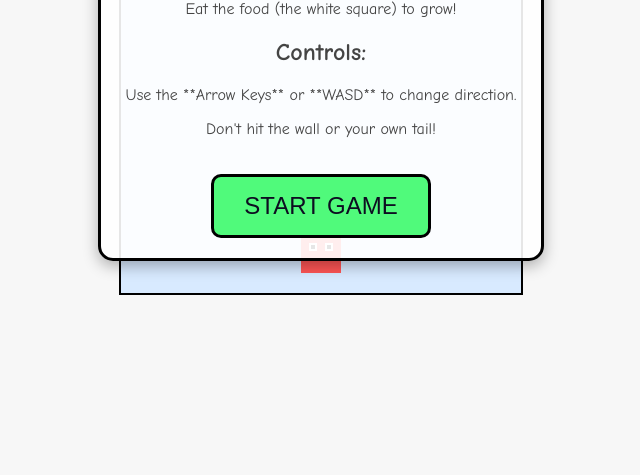
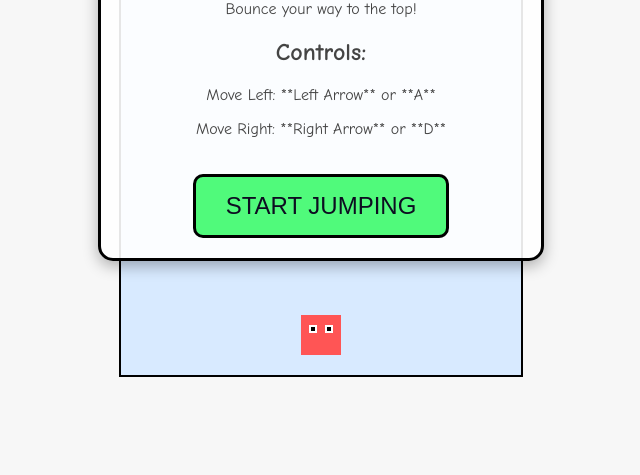
Before and after one commit to ogallatin001-lgtm/Doodle-Hopper-Thing, a plain HTML site: page index.html in a window 1280 px wide. Shown: the part 325-800 px from the top of the page, without its empty margins (319-959 px from the left). Drawn offline with Linux system fonts and the light colour scheme.

Commit message:
Rename game from Cyber Snake to Doodle Hopper

```diff
--- a/index.html
+++ b/index.html
@@ -3,28 +3,25 @@
 <head>
     <meta charset="UTF-8">
     <meta name="viewport" content="width=device-width, initial-scale=1.0">
-    <title>Cyber Snake</title>
+    <title>Doodle Hopper</title>
     <link rel="stylesheet" href="style.css">
 </head>
 <body>
 
+    <div id="score-display">SCORE: 0</div>
+
     <div id="messageScreen">
-        <h1>CYBER SNAKE</h1>
-        <p>Eat the food (the white square) to grow!</p>
+        <h1>DOODLE HOPPER</h1>
+        <p>Bounce your way to the top!</p>
 
         <h2>Controls:</h2>
-        <p>Use the **Arrow Keys** or **WASD** to change direction.</p>
-        <p>Don't hit the wall or your own tail!</p>
+        <p>Move Left: **Left Arrow** or **A**</p>
+        <p>Move Right: **Right Arrow** or **D**</p>
 
-        <button id="startButton">START GAME</button>
+        <button id="startButton">START JUMPING</button>
     </div>
 
-    <div id="game-info">
-        <div id="score">SCORE: 0</div>
-        <div id="speed">SPEED: 150ms</div>
-    </div>
-
-    <canvas id="gameCanvas" width="400" height="400"></canvas>
+    <canvas id="gameCanvas" width="400" height="600"></canvas>
 
     <script src="script.js"></script>
 
```
